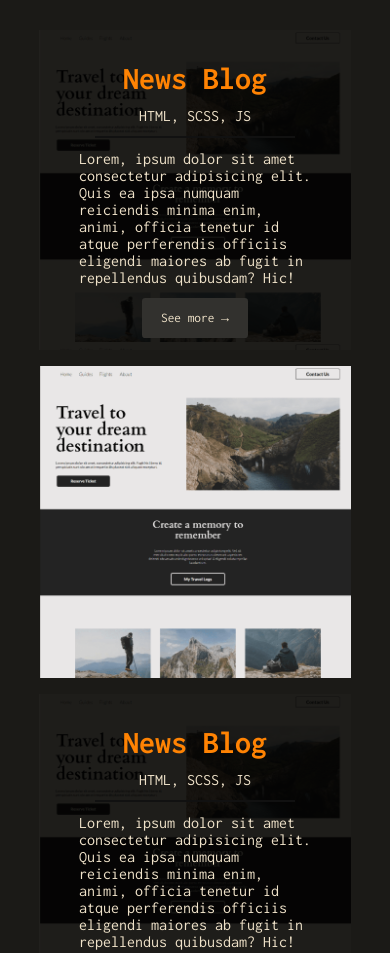
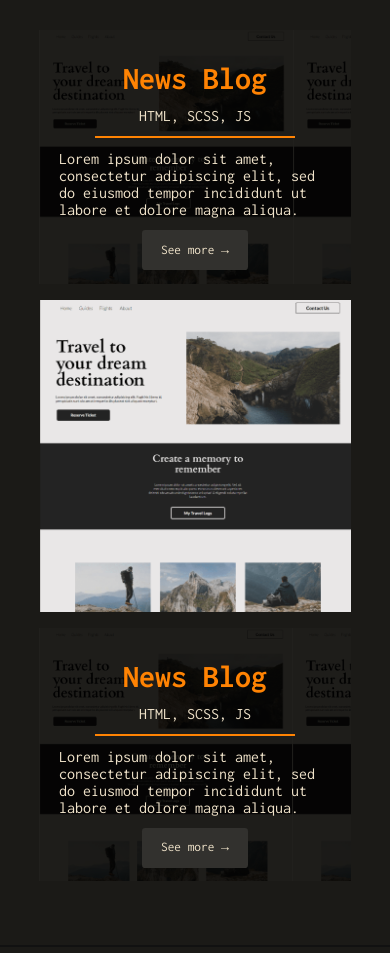
Before and after one commit to GerardoGomezG/portfolio, a website: page index.html in a window 390 px wide. Shown: the part 1975-2928 px from the top of the page. Drawn offline with Linux system fonts and the light colour scheme.

Commit message:
Fixes content overflow My Works/Mobile screen

```diff
--- a/index.html
+++ b/index.html
@@ -90,7 +90,7 @@
                         <h3>News Blog</h3>
                         <p>HTML, SCSS, JS</p>
                         <hr>
-                        <p>Lorem, ipsum dolor sit amet consectetur adipisicing elit. Quis ea ipsa numquam reiciendis minima enim, animi, officia tenetur id atque perferendis officiis eligendi maiores ab fugit in repellendus quibusdam? Hic!</p>
+                        <p>Lorem ipsum dolor sit amet, consectetur adipiscing elit, sed do eiusmod tempor incididunt ut labore et dolore magna aliqua.</p>
                         <button type="button">See more &rarr;</button>
                     </div>
                     <div class="blank">
@@ -100,7 +100,7 @@
                         <h3>News Blog</h3>
                         <p>HTML, SCSS, JS</p>
                         <hr>
-                        <p>Lorem, ipsum dolor sit amet consectetur adipisicing elit. Quis ea ipsa numquam reiciendis minima enim, animi, officia tenetur id atque perferendis officiis eligendi maiores ab fugit in repellendus quibusdam? Hic!</p>
+                        <p>Lorem ipsum dolor sit amet, consectetur adipiscing elit, sed do eiusmod tempor incididunt ut labore et dolore magna aliqua.</p>
                         <button type="button">See more &rarr;</button>
                     </div>
                 </div>
--- a/styles.css
+++ b/styles.css
@@ -201,7 +201,6 @@ form > div > button {
 .newsBlog {
   display: grid;
   margin: 1em 0;
-  max-height: 320px;
   max-width: 320px;
   width: 80vw;
   align-items: center;
@@ -220,13 +219,15 @@ form > div > button {
 .newsBlog > hr {
   margin-left: 3.5em;
   margin-right: 3.5em;
-  color: #ff8303;
+  background-color: #ff8303;
+  border: none;
+  height: 2px;
 }
 
 .newsBlog > p {
   display: flex;
   justify-content: center;
-  margin: 0.75em 2.5em;
+  margin: 0.75em 1.25em;
   font-size: 1rem;
 }
 
@@ -400,6 +401,11 @@ input:-webkit-autofill:active {
     justify-content: center;
   }
 
+  .newsBlog {
+    max-height: 320px;
+    height: 80vw;
+  }
+
   #footer {
     display: flex;
     flex-direction: row;
@@ -541,6 +547,11 @@ input:-webkit-autofill:active {
 
   .skillsContainer > div > p {
     font-size: 2em;
+  }
+
+  .newsBlog {
+    max-height: 320px;
+    height: 80vw;
   }
 
   #footerLogo {
```
